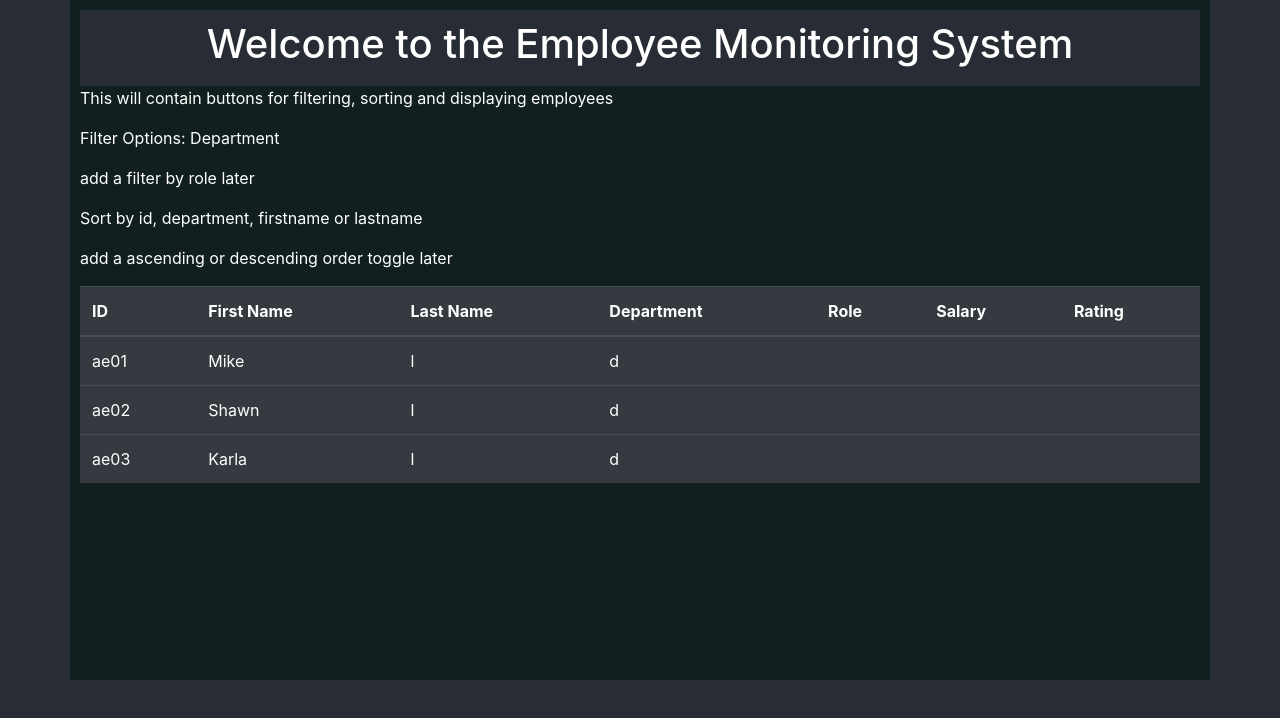
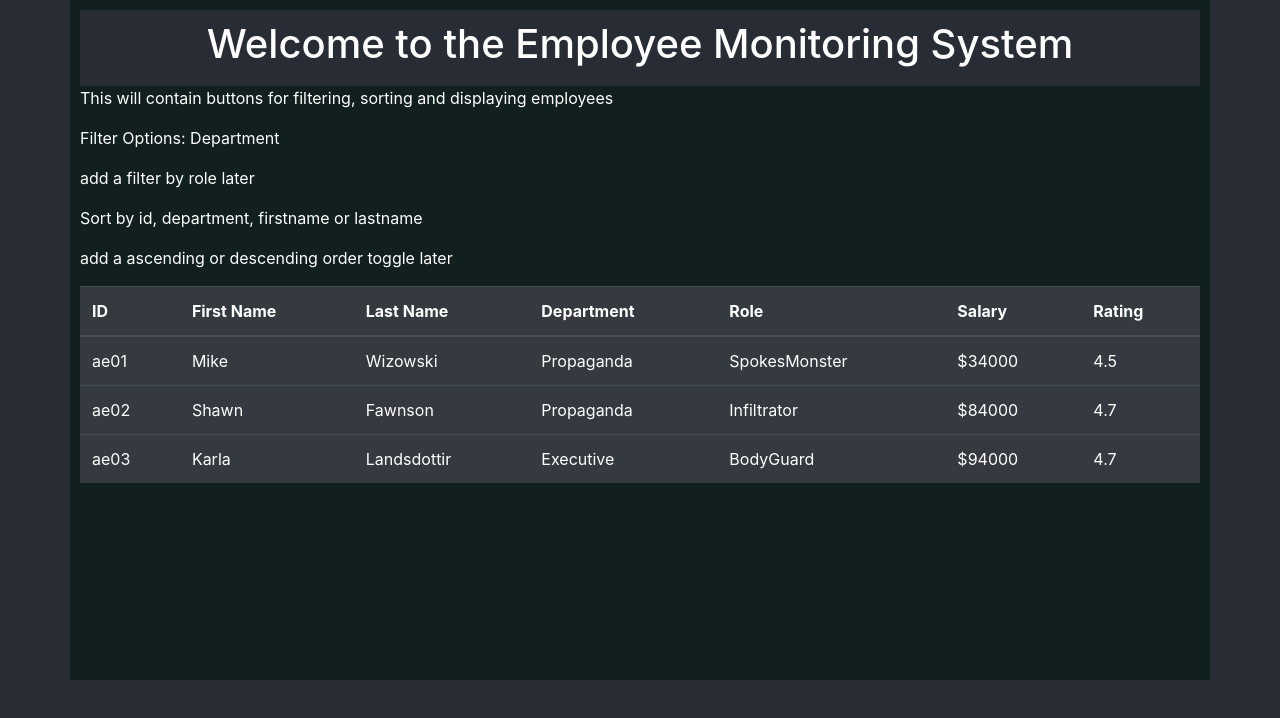
Before and after one commit to GormTheWyrm/BCReactEmplyeeDirectory, a React (Create React App) app: page / in a window 1280 px wide. Shown: the top 718 px of the page. Built offline with nearby package versions, Linux system fonts and the light colour scheme; the HTML template or start-up script is replaced by a standard one.

Commit message:
removed column components

```diff
--- a/src/components/Column.js
+++ /dev/null
@@ -1,14 +0,0 @@
-import React from "react";
-import "../App.css";
-
-function Column(props) {
-    return (
-        <td>
-            <span>{props.displayVar}</span>
-       </td>
-
-
-        );
-    }
-    export default Column;
-    // 6 columns in each row right now...
--- a/src/components/TableRow.js
+++ b/src/components/TableRow.js
@@ -1,6 +1,6 @@
 import React from "react";
 import "../App.css";
-import Column from "./Column"
+
 
 // should I rename this EmployeeRow?
 
@@ -10,17 +10,33 @@ import Column from "./Column"
 function TableRow(props) {
     return (
         <tr>
-             <Column displayVar={props.myId} />
-            <Column displayVar={props.firstName} />
-            <Column displayVar={props.lastName} />
-            <Column displayVar={props.department} />
-            <Column displayVar={props.role} />
-            <Column displayVar={props.salary} />
-            <Column displayVar={props.rating} />
+
+            <td>
+                <span>{props.myId}</span>
+            </td>
+            <td>
+                <span>{props.firstName}</span>
+            </td>
+            <td>
+                <span>{props.lastName}</span>
+            </td>
+            <td>
+                <span>{props.department}</span>
+            </td>
+            <td>
+                <span>{props.role}</span>
+            </td>
+            <td>
+                <span>${props.salary}</span>
+            </td>
+            <td>
+                <span>{props.rating}</span>
+            </td>
+
         </tr>
 
 
-        );
+    );
 }
 export default TableRow;
 
--- a/src/pages/Directory.js
+++ b/src/pages/Directory.js
@@ -54,8 +54,11 @@ render() {
                         <TableRow
                         myId={employee.id}
                         firstName={employee.firstName}
-                        lastName={"l"}
-                        department={"d"}
+                        lastName={employee.lastName}
+                        department={employee.department}
+                        role={employee.role}
+                        salary={employee.salary}    //may want to look up formatting options to make this look like $$
+                        rating={employee.rating}
                         />
                         // firstname={test}
 
--- a/src/utils/EmployeeList.json
+++ b/src/utils/EmployeeList.json
@@ -2,16 +2,25 @@
     { "id": "ae01",
         "firstName": "Mike",
         "lastName": "Wizowski",
-        "department": "Propaganda"
+        "department": "Propaganda",
+        "role": "SpokesMonster",
+        "salary": 34000,
+        "rating": 4.5
     },
     { "id": "ae02",
         "firstName": "Shawn",
         "lastName": "Fawnson",
-        "Department": "Propaganda"
+        "department": "Propaganda",
+        "role": "Infiltrator",
+        "salary": 84000,
+        "rating": 4.7
     },
     {   "id": "ae03",
         "firstName": "Karla",
         "lastName": "Landsdottir",
-        "Department": "Enforcement"
+        "department": "Executive",
+        "role": "BodyGuard",
+        "salary": 94000,
+        "rating": 4.7
     }
 ]
```
